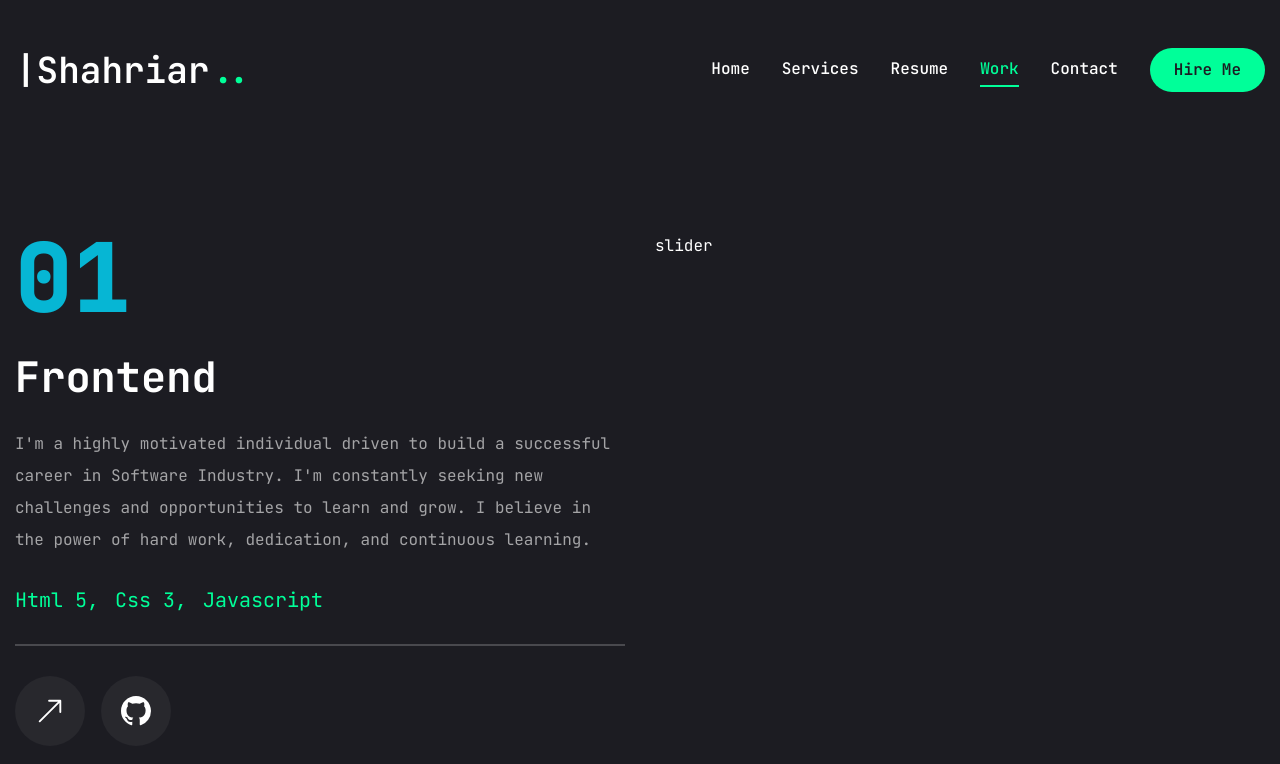
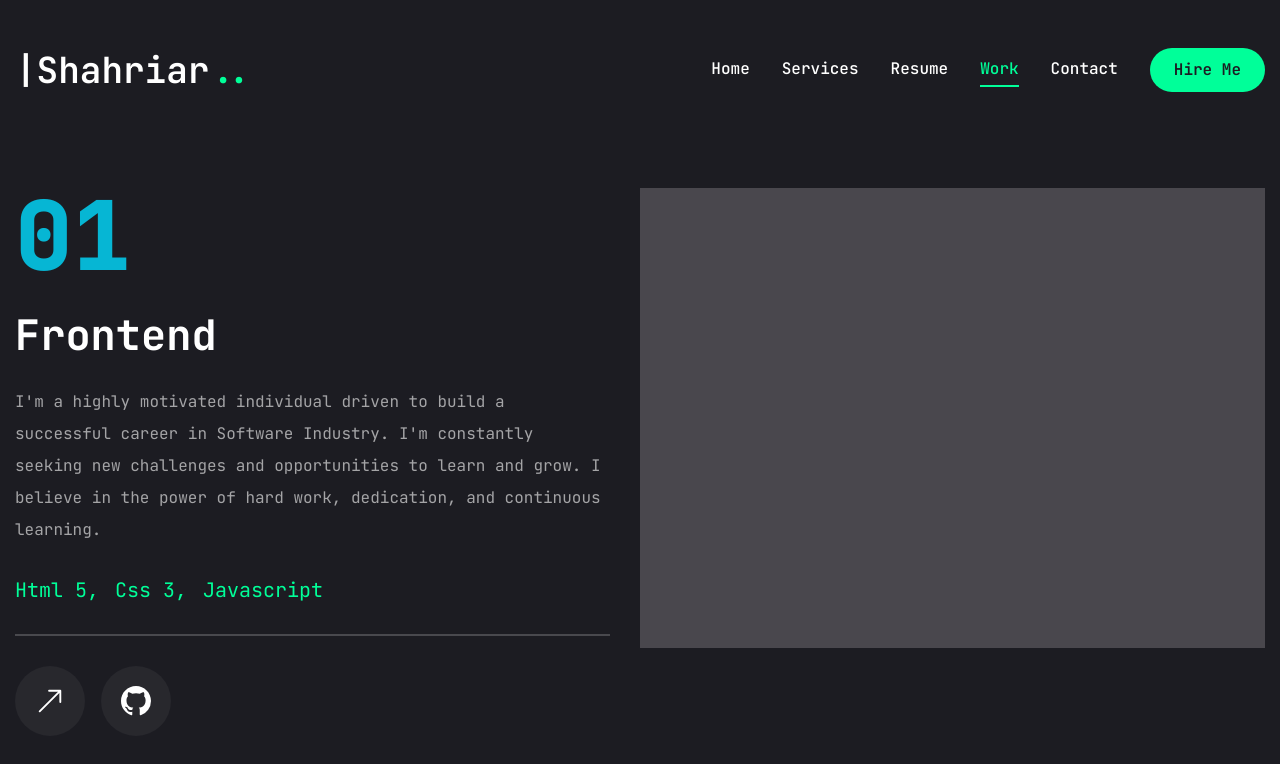
Before and after one commit to shahriar2880/portfolio, a Next.js app: page /work in a window 1280 px wide. Shown: the top 764 px of the page. Built offline with nearby package versions, Linux system fonts and the light colour scheme.

Commit message:
set image

```diff
--- a/app/work/page.jsx
+++ b/app/work/page.jsx
@@ -63,6 +63,13 @@
 ];
 const Work = () => {
   const [project, setProject] = useState(projects[0]);
+
+  const handleSlideChange = (swiper) => {
+    // get current slide index
+    const currentIndex = swiper.activeIndex;
+    //update project state based on current slide index
+    setProject(projects[currentIndex])
+  }
   return (
     <div className="min-h-[80vh] flex flex-col justify-center py-12 xl:px-0">
       <div className="container mx-auto">
@@ -123,7 +130,17 @@
               </div>
             </div>
           </div>
-          <div className="w-full xl:w-[50%] ">slider</div>
+          <div className="w-full xl:w-[50%] ">
+            <Swiper spaceBetween={30} slidesPerView={1} className="xl:h-[520px] mb-12" onSlideChange={handleSlideChange}>
+              {
+                projects.map((project, index)=>{
+                  return <SwiperSlide key={index} className="w-full">
+                    <div className="h-[460px] relative group flex justify-center items-center bg-pink-50/20"></div>
+                  </SwiperSlide>
+                })
+              }
+            </Swiper>
+          </div>
         </div>
       </div>
     </div>
```
